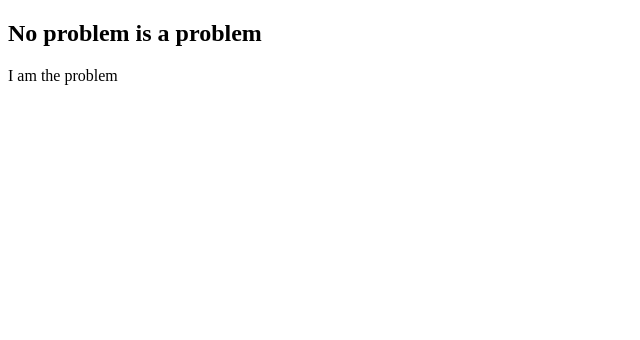
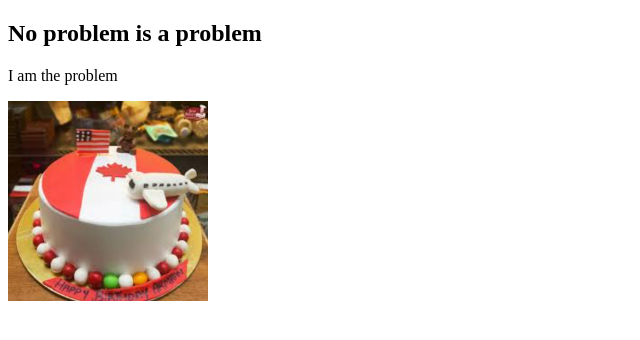
Before and after one commit to bala-shovan/problem-will-never-last, a plain HTML site: page Index.html in a window 1280 px wide. Shown: the whole page, without its empty margins (0-640 px from the left). Drawn offline with Linux system fonts and the light colour scheme.

Commit message:
added images

```diff
--- a/Index.html
+++ b/Index.html
@@ -8,5 +8,6 @@
 <body>
     <h2>No problem is a problem</h2>
     <p>I am the problem</p>
+    <img width="200px" src="Images/Cake Canada.png" alt="">
 </body>
 </html>
```
Also changed, not shown: Images/Cake Canada.png (added).
